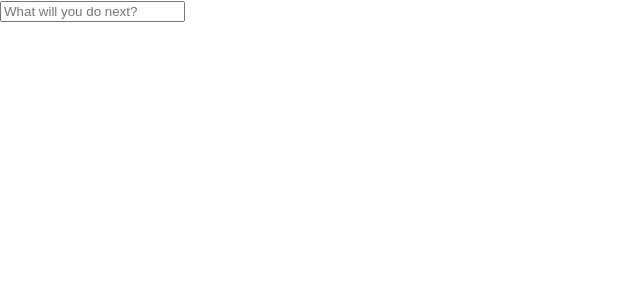
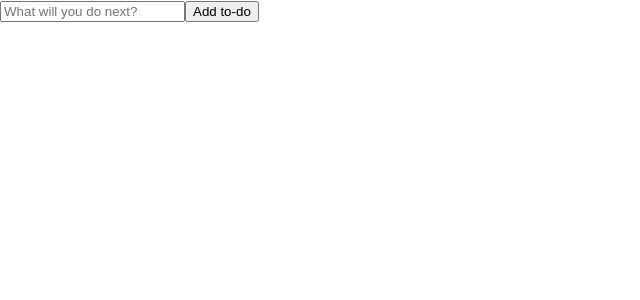
Before and after one commit to myrajgiddens/ReactApp, a React (Create React App) app in the folder react-app/: page / in a window 1280 px wide. Shown: the top 300 px of the page, without its empty margins (0-640 px from the left). Built offline with nearby package versions, Linux system fonts and the light colour scheme.

Commit message:
adding button for todo

```diff
--- a/react-app/src/App.js
+++ b/react-app/src/App.js
@@ -14,8 +14,10 @@ class App extends React.Component {
      <header>
        <form id="to-do-form">
         <input type="text" placeholder="What will you do next?"/>
-        </form>
-        </header>
+        <button>Add to-do</button>
+       </form>
+
+      </header>
     );
   }
 }
```
